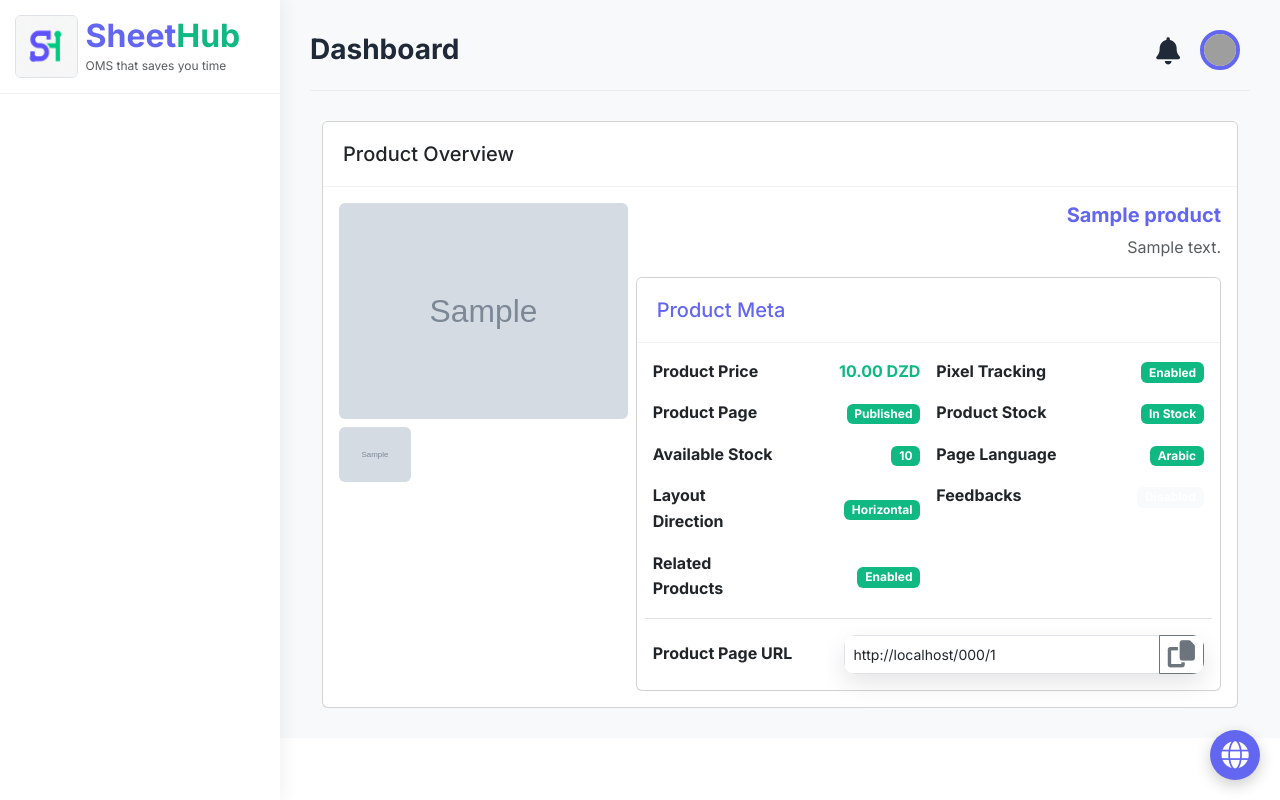
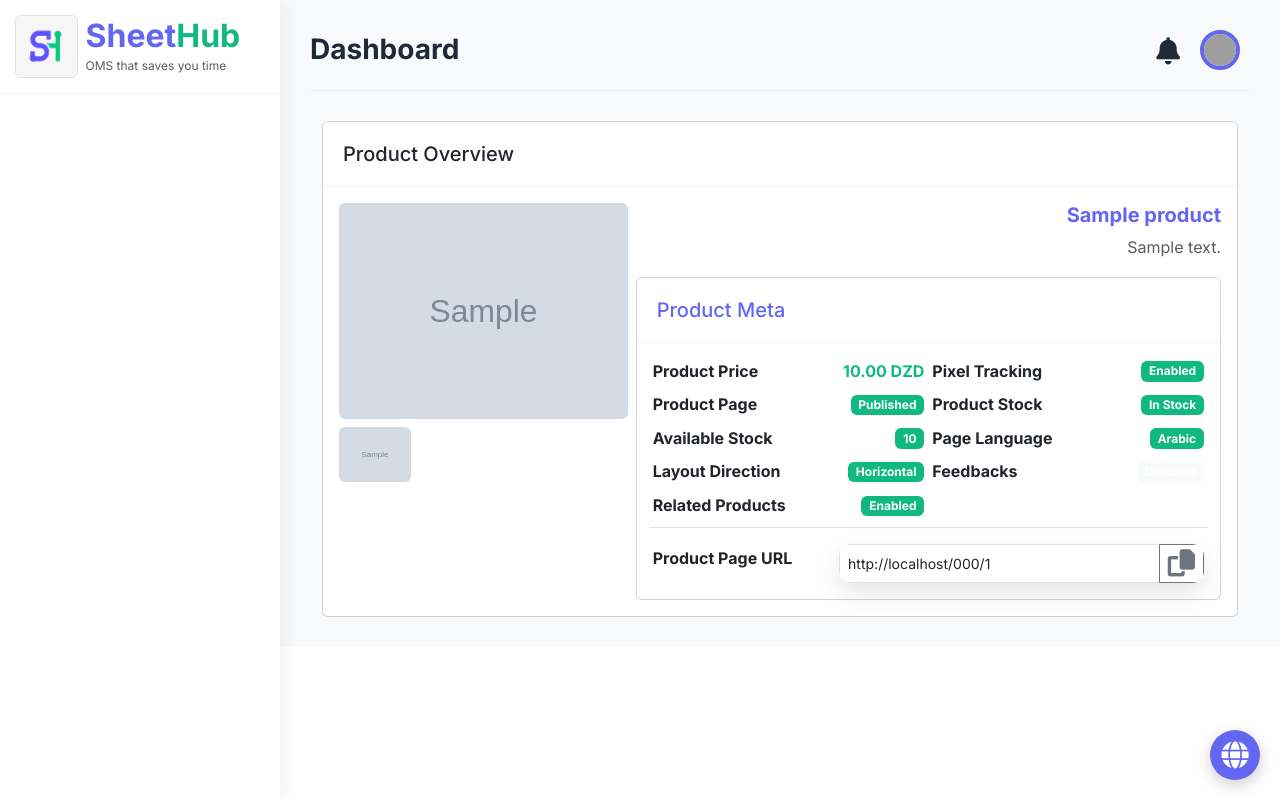
Before and after one commit to amraoui-mo7amed/sheethub, a Django app: template dashboard/templates/products/details.html in a window 1280 px wide. Run offline with Django 5.2, Linux system fonts and the light colour scheme; the template is opened without the code that fills it: values that come from a table or form of the project are taken from there, others are empty; tables that the repository leaves empty hold one stand-in row (values such as "Sample post"); grey boxes marked "Sample" are stand-in pictures; some libraries are stand-ins or nearby versions; grey boxes are pictures that could not be loaded.

Commit message:
details page

```diff
--- a/dashboard/templates/products/details.html
+++ b/dashboard/templates/products/details.html
@@ -56,32 +56,27 @@
                                         </h5>
                                     </div>
                                     <div class="card-body">
-                                        <div class="row g-3">
+                                        <div class="row g-2">
 
                                             <!-- Product Price -->
-                                            <div class="col-md-6">
-                                                <div class="row align-items-center">
-                                                    <div class="col-6">
-                                                        <label class="form-label fw-bold mb-0">
+                                            <div class="col-lg-6 col-md-12">
+                                                <div class="d-flex justify-content-between align-items-center">
+                                                    <label class="form-label fw-bold mb-0 text-truncate">
                                                         {% trans "Product Price" %}
                                                     </label>
-                                                    </div>
-                                                    <div class="col-6 text-end">
-                                                        <span class="text-accent fw-bold fs-6">{{ product.price }} DZD</span>
-                                                    </div>
+                                                    <span class="text-accent fw-bold fs-6 text-truncate">
+                                                        {{ product.price }} DZD
+                                                    </span>
                                                 </div>
                                             </div>
 
                                             <!-- Pixel Tracking -->
-                                            <div class="col-md-6">
-                                                <div class="row align-items-center">
-                                                    <div class="col-6">
-                                                        <label class="form-label fw-bold mb-0">
+                                            <div class="col-lg-6 col-md-12">
+                                                <div class="d-flex justify-content-between align-items-center">
+                                                    <label class="form-label fw-bold mb-0 text-truncate">
                                                         {% trans "Pixel Tracking" %}
                                                     </label>
-                                                    </div>
-                                                    <div class="col-6 text-end">
-                                                        <span class="badge {% if product.enable_pixel %}bg-accent{% else %}bg-danger{% endif %}">
+                                                    <span class="badge text-truncate {% if product.enable_pixel %}bg-accent{% else %}bg-danger{% endif %}">
                                                         {% if product.enable_pixel %}
                                                             {% trans "Enabled" %}
                                                         {% else %}
@@ -90,18 +85,14 @@
                                                     </span>
                                                 </div>
                                             </div>
-                                            </div>
 
                                             <!-- Product Page -->
-                                            <div class="col-md-6">
-                                                <div class="row align-items-center">
-                                                    <div class="col-6">
-                                                        <label class="form-label fw-bold mb-0">
+                                            <div class="col-lg-6 col-md-12">
+                                                <div class="d-flex justify-content-between align-items-center">
+                                                    <label class="form-label fw-bold mb-0 text-truncate">
                                                         {% trans "Product Page" %}
                                                     </label>
-                                                    </div>
-                                                    <div class="col-6 text-end">
-                                                        <span class="badge {% if product.is_public %}bg-accent{% else %}bg-danger{% endif %}">
+                                                    <span class="badge text-truncate {% if product.is_public %}bg-accent{% else %}bg-danger{% endif %}">
                                                         {% if product.is_public %}
                                                             {% trans "Published" %}
                                                         {% else %}
@@ -110,18 +101,14 @@
                                                     </span>
                                                 </div>
                                             </div>
-                                            </div>
 
                                             <!-- In Stock -->
-                                            <div class="col-md-6">
-                                                <div class="row align-items-center">
-                                                    <div class="col-6">
-                                                        <label class="form-label fw-bold mb-0">
+                                            <div class="col-lg-6 col-md-12">
+                                                <div class="d-flex justify-content-between align-items-center">
+                                                    <label class="form-label fw-bold mb-0 text-truncate">
                                                         {% trans "Product Stock" %}
                                                     </label>
-                                                    </div>
-                                                    <div class="col-6 text-end">
-                                                        <span class="badge {% if product.stock > 0 %}bg-accent{% else %}bg-danger{% endif %}">
+                                                    <span class="badge text-truncate {% if product.stock > 0 %}bg-accent{% else %}bg-danger{% endif %}">
                                                         {% if product.stock > 0 %}
                                                             {% trans "In Stock" %}
                                                         {% else %}
@@ -130,67 +117,51 @@
                                                     </span>
                                                 </div>
                                             </div>
-                                            </div>
 
                                             <!-- Available Stock -->
-                                            <div class="col-md-6">
-                                                <div class="row align-items-center">
-                                                    <div class="col-6">
-                                                        <label class="form-label fw-bold mb-0">
+                                            <div class="col-lg-6 col-md-12">
+                                                <div class="d-flex justify-content-between align-items-center">
+                                                    <label class="form-label fw-bold mb-0 text-truncate">
                                                         {% trans "Available Stock" %}
                                                     </label>
-                                                    </div>
-                                                    <div class="col-6 text-end">
-                                                        <span class="badge {% if product.stock > 0 %}bg-accent{% else %}bg-danger{% endif %}">
+                                                    <span class="badge text-truncate {% if product.stock > 0 %}bg-accent{% else %}bg-danger{% endif %}">
                                                         {{ product.stock|default:0 }}
                                                     </span>
-                                                    </div>
                                                 </div>
                                             </div>
 
                                             {% if product.is_public %}
                                                 <!-- Page Language -->
-                                                <div class="col-md-6">
-                                                    <div class="row align-items-center">
-                                                        <div class="col-6">
-                                                            <label class="form-label fw-bold mb-0">
+                                                <div class="col-lg-6 col-md-12">
+                                                    <div class="d-flex justify-content-between align-items-center">
+                                                        <label class="form-label fw-bold mb-0 text-truncate">
                                                             {% trans "Page Language" %}
                                                         </label>
-                                                        </div>
-                                                        <div class="col-6 text-end">
-                                                            <span class="badge {% if product.landing_page.landing_language == "ar" %} bg-accent {% elif product.landing_page.landing_language == "en" %} bg-primary {% else %} bg-info {% endif %}">
+                                                        <span class="badge text-truncate {% if product.landing_page.landing_language == "ar" %} bg-accent {% elif product.landing_page.landing_language == "en" %} bg-primary {% else %} bg-info {% endif %}">
                                                             {{ product.landing_page.get_landing_language_display }}
                                                         </span>
                                                     </div>
                                                 </div>
-                                                </div>
 
                                                 <!-- Layout Direction -->
-                                                <div class="col-md-6">
-                                                    <div class="row align-items-center">
-                                                        <div class="col-6">
-                                                            <label class="form-label fw-bold mb-0">
+                                                <div class="col-lg-6 col-md-12">
+                                                    <div class="d-flex justify-content-between align-items-center">
+                                                        <label class="form-label fw-bold mb-0 text-truncate">
                                                             {% trans "Layout Direction" %}
                                                         </label>
-                                                        </div>
-                                                        <div class="col-6 text-end">
-                                                            <span class="badge {% if product.landing_page.layout_direction == 'horizontal' %} bg-accent {% else %} bg-primary {% endif %}">
+                                                        <span class="badge text-truncate {% if product.landing_page.layout_direction == 'horizontal' %} bg-accent {% else %} bg-primary {% endif %}">
                                                             {{ product.landing_page.get_layout_direction_display }}
                                                         </span>
                                                     </div>
                                                 </div>
-                                                </div>
 
                                                 <!-- Feedbacks -->
-                                                <div class="col-md-6">
-                                                    <div class="row align-items-center">
-                                                        <div class="col-6">
-                                                            <label class="form-label fw-bold mb-0">
+                                                <div class="col-lg-6 col-md-12">
+                                                    <div class="d-flex justify-content-between align-items-center">
+                                                        <label class="form-label fw-bold mb-0 text-truncate">
                                                             {% trans "Feedbacks" %}
                                                         </label>
-                                                        </div>
-                                                        <div class="col-6 text-end">
-                                                            <span class="badge {% if product.landing_page.enable_feedbacks %}bg-accent{% else %}bg-secondary{% endif %}">
+                                                        <span class="badge text-truncate {% if product.landing_page.enable_feedbacks %}bg-accent{% else %}bg-secondary{% endif %}">
                                                             {% if product.landing_page.enable_feedbacks %}
                                                                 {% trans "Enabled" %}
                                                             {% else %}
@@ -199,18 +170,14 @@
                                                         </span>
                                                     </div>
                                                 </div>
-                                                </div>
 
                                                 <!-- Related Products -->
-                                                <div class="col-md-6">
-                                                    <div class="row align-items-center">
-                                                        <div class="col-6">
-                                                            <label class="form-label fw-bold mb-0">
+                                                <div class="col-lg-6 col-md-12">
+                                                    <div class="d-flex justify-content-between align-items-center">
+                                                        <label class="form-label fw-bold mb-0 text-truncate">
                                                             {% trans "Related Products" %}
                                                         </label>
-                                                        </div>
-                                                        <div class="col-6 text-end">
-                                                            <span class="badge {% if product.landing_page.enable_related_products %}bg-accent{% else %}bg-secondary{% endif %}">
+                                                        <span class="badge text-truncate {% if product.landing_page.enable_related_products %}bg-accent{% else %}bg-secondary{% endif %}">
                                                             {% if product.landing_page.enable_related_products %}
                                                                 {% trans "Enabled" %}
                                                             {% else %}
@@ -219,20 +186,19 @@
                                                         </span>
                                                     </div>
                                                 </div>
-                                                </div>
 
                                                 <!-- Product Page URL -->
                                                 <div class="col-12 pt-3 border-top">
-                                                    <div class="row align-items-center">
+                                                    <div class="row align-items-center g-2">
                                                         <div class="col-12 col-md-4">
-                                                            <label class="form-label fw-bold mb-0">
+                                                            <label class="form-label fw-bold mb-0 text-truncate">
                                                                 {% trans "Product Page URL" %}
                                                             </label>
                                                         </div>
                                                         <div class="col-12 col-md-8">
                                                             <div class="input-group input-group-sm">
                                                                 <input type="text"
-                                                                       class="form-control"
+                                                                       class="form-control text-truncate"
                                                                        readonly
                                                                        value="{{ request.scheme }}://{{ request.get_host }}{% url 'frontend:product_landing' shop_code=product.user.profile.shop_code pk=product.pk %}" />
                                                                 <button type="button"
```
Lines whose indentation alone changed are shown as unchanged.
